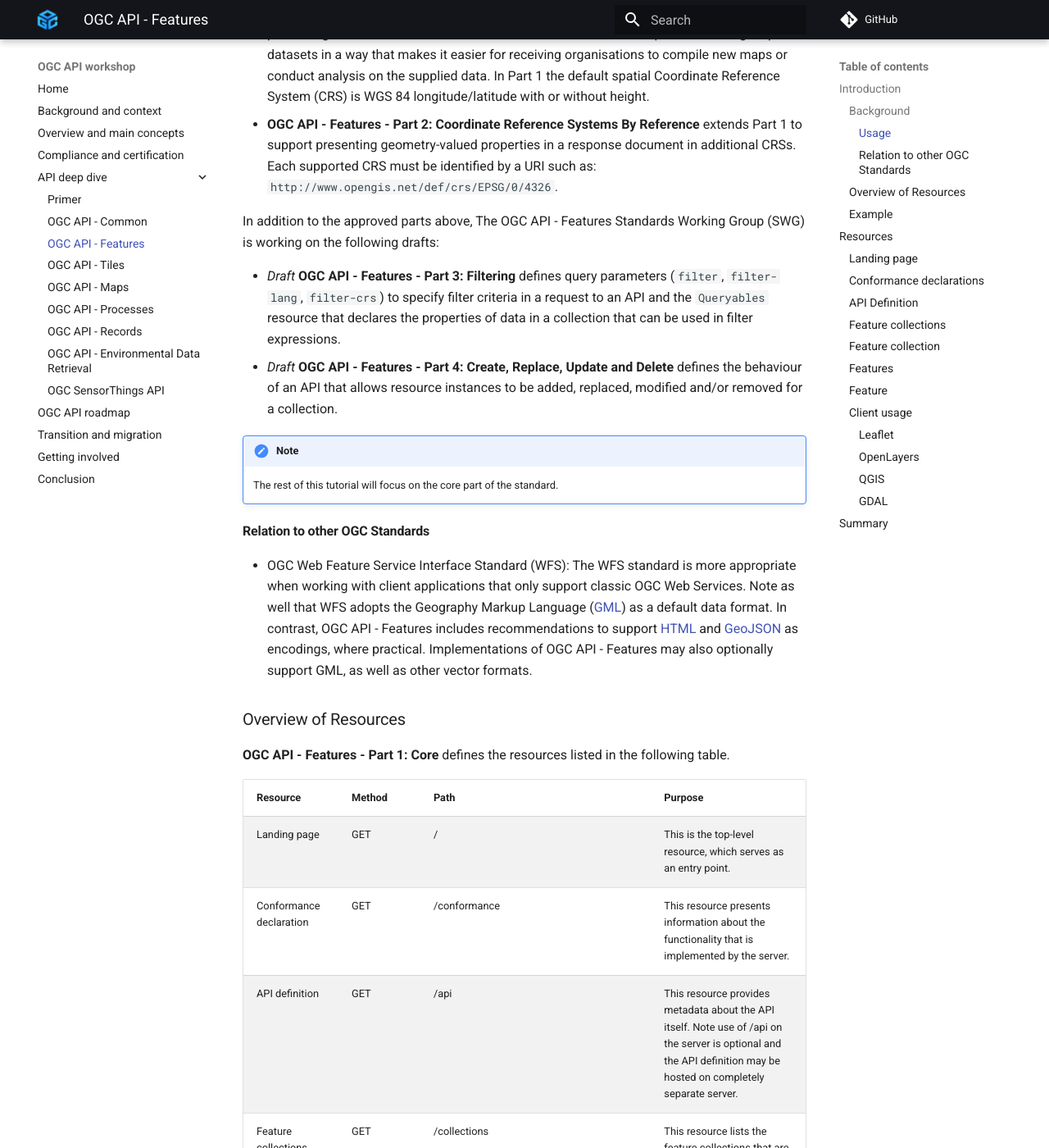
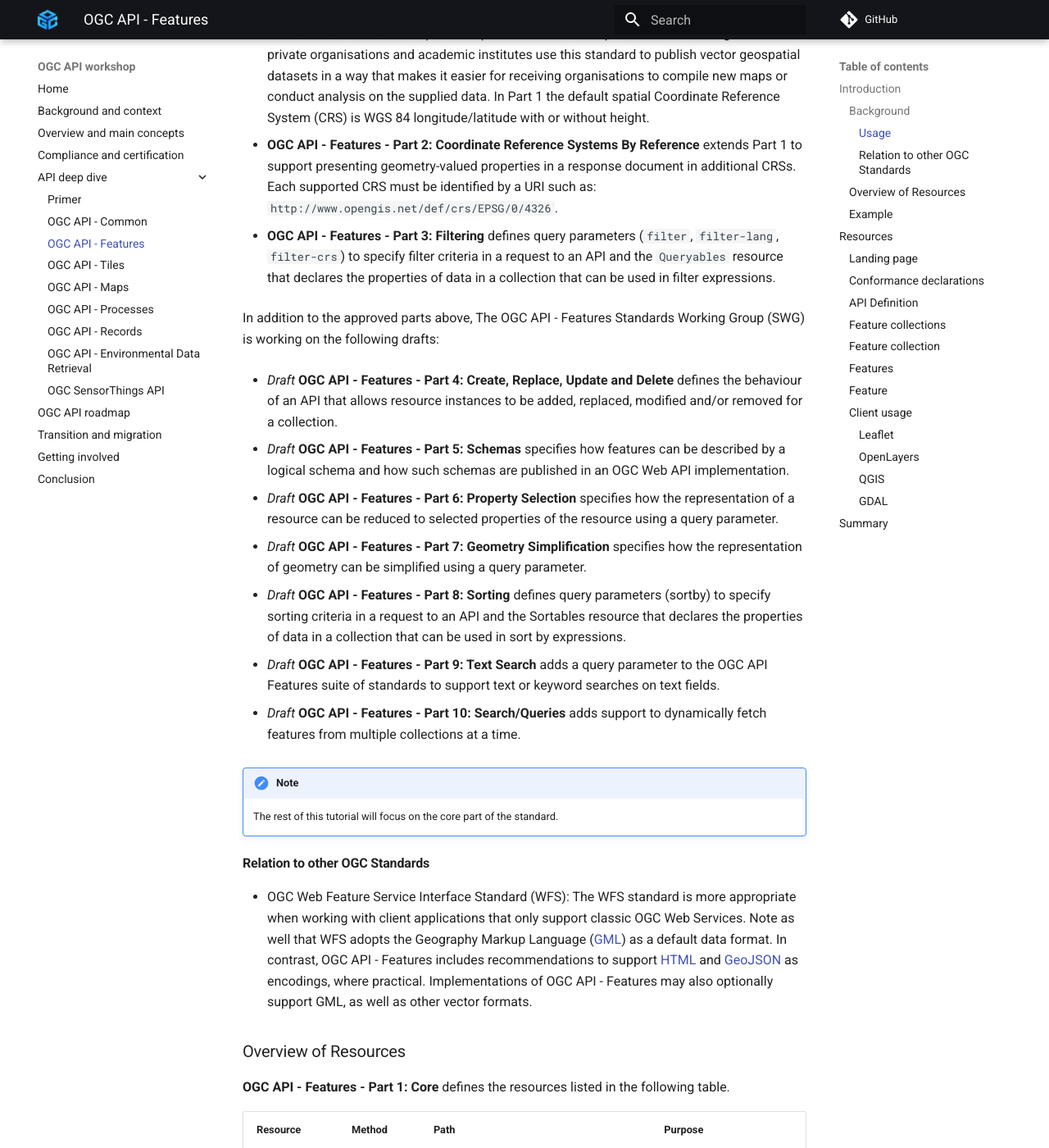
Before and after one commit to opengeospatial/ogcapi-workshop, an MkDocs documentation site: the page built from workshop/content/docs/api-deep-dive/features.md, in a window 1280 px wide and 1400 px high, scrolled down 1687 px. Shown: the whole window at 82% size. Built offline with MkDocs 1.6.1 and Material for MkDocs 9.7.7, drawn with Linux system fonts in a browser that asks for light colours; comment, search, counter and statistics services are not loaded; some of the changed text lies outside the part shown.

Commit message:
- updated listing of OAF parts (#52)
Co-authored-by: doublebyte1 <info@doublebyte.net>

````diff
--- a/workshop/content/docs/api-deep-dive/features.md
+++ b/workshop/content/docs/api-deep-dive/features.md
@@ -44,7 +44,7 @@ spatial data. Additional capabilities like support for different CRS, richer que
 
 > Versions
 
-  **OGC API - Features - Part 1: Core** version 1.0.1 and **OGC API - Features - Part 2: Coordinate Reference Systems by Reference** version 1.0.1 are the current
+  **OGC API - Features - Part 1: Core** version 1.0.1, **OGC API - Features - Part 2: Coordinate Reference Systems by Reference** version 1.0.1 and **OGC API - Features - Part 3: Filtering** version 1.0.1 are the current
   latest versions
 
 > Test suite
@@ -78,10 +78,23 @@ organisations to compile new maps or conduct analysis on the supplied
 data. In Part 1 the default spatial Coordinate Reference System (CRS) is WGS 84 longitude/latitude with or without height.
 * **OGC API - Features - Part 2: Coordinate Reference Systems By Reference** extends Part 1 to support presenting geometry-valued properties in a response document in additional CRSs. Each supported CRS must be identified by a URI such as: ```http://www.opengis.net/def/crs/EPSG/0/4326```.
 
+* **OGC API - Features - Part 3: Filtering** defines query parameters (```filter```, ```filter-lang```, ```filter-crs```) to specify filter criteria in a request to an API and the ```Queryables``` resource that declares the properties of data in a collection that can be used in filter expressions.
+
 In addition to the approved parts above, The OGC API - Features Standards Working Group (SWG) is working on the following drafts:
 
-* *Draft* **OGC API - Features - Part 3: Filtering** defines query parameters (```filter```, ```filter-lang```, ```filter-crs```) to specify filter criteria in a request to an API and the ```Queryables``` resource that declares the properties of data in a collection that can be used in filter expressions.
 * *Draft* **OGC API - Features - Part 4: Create, Replace, Update and Delete** defines the behaviour of an API that allows resource instances to be added, replaced, modified and/or removed for a collection.
+
+* *Draft* **OGC API - Features - Part 5: Schemas** specifies how features can be described by a logical schema and how such schemas are published in an OGC Web API implementation.
+
+* *Draft* **OGC API - Features - Part 6: Property Selection** specifies how the representation of a resource can be reduced to selected properties of the resource using a query parameter.
+
+* *Draft* **OGC API - Features - Part 7: Geometry Simplification** specifies how the representation of geometry can be simplified using a query parameter.
+
+* *Draft* **OGC API - Features - Part 8: Sorting** defines query parameters (sortby) to specify sorting criteria in a request to an API and the Sortables resource that declares the properties of data in a collection that can be used in sort by expressions.
+
+* *Draft* **OGC API - Features - Part 9: Text Search** adds a query parameter to the OGC API Features suite of standards to support text or keyword searches on text fields.
+
+* *Draft* **OGC API - Features - Part 10: Search/Queries** adds support to dynamically fetch features from multiple collections at a time.
 
 !!! note
 
````
